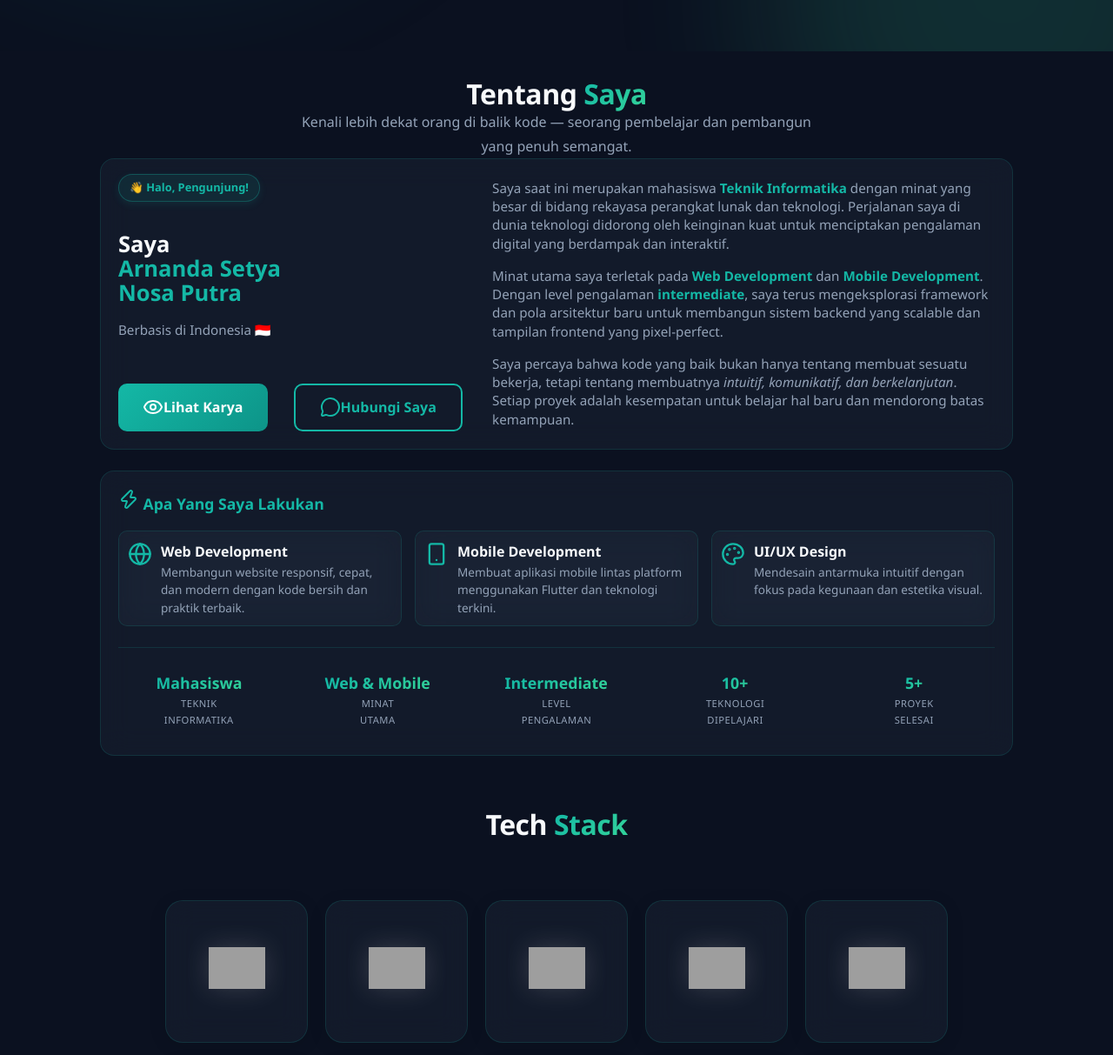
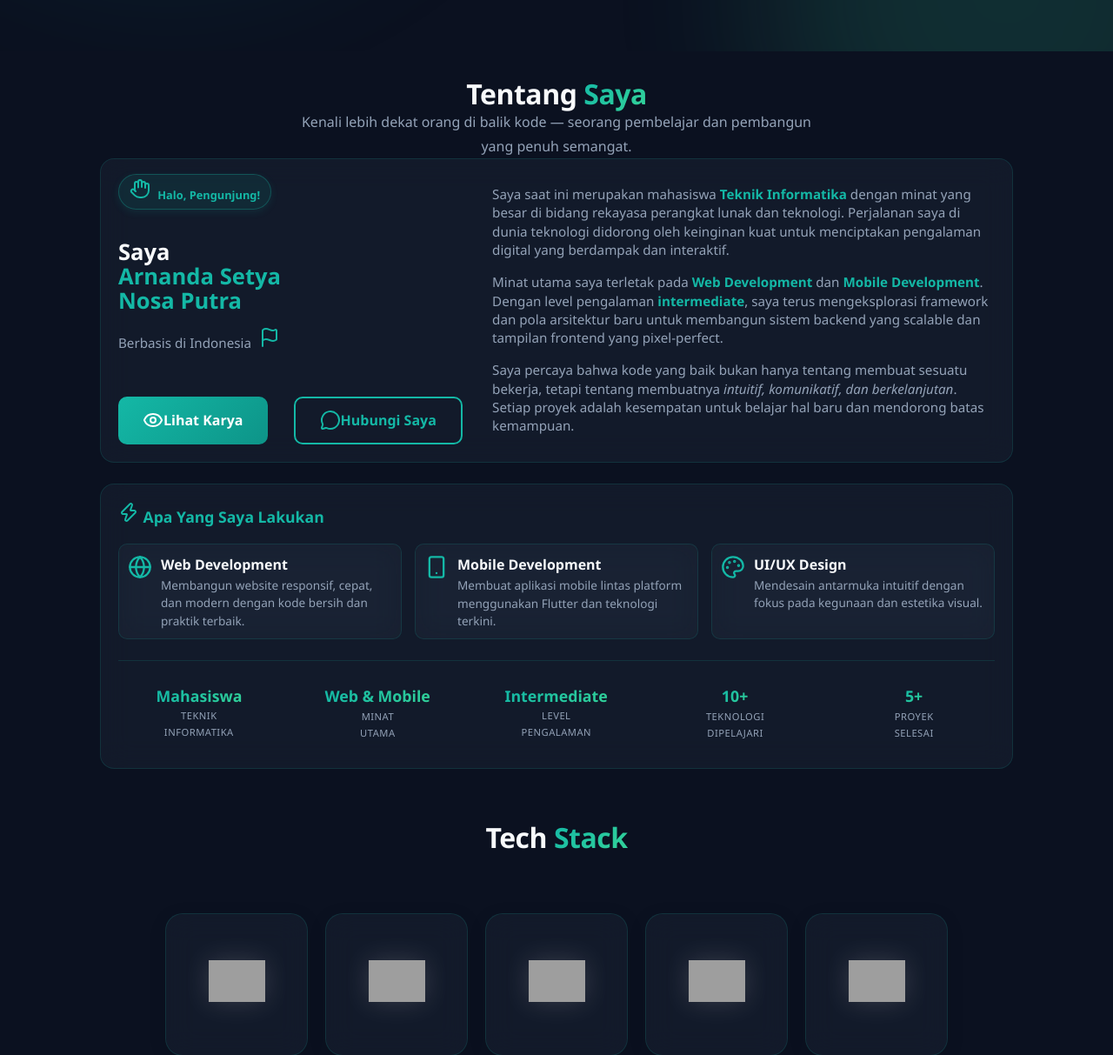
Before and after one commit to arnadd72/portofolio, a PHP site: page /portfolio.php in a window 1280 px wide. Shown: the part 741-1954 px from the top of the page at 87% size. Run offline with PHP 8.4, Linux system fonts and the light colour scheme; some libraries are stand-ins or nearby versions; grey boxes are pictures that could not be loaded.

Commit message:
portfolio website revisi 1.1

```diff
--- a/includes/footer.php
+++ b/includes/footer.php
@@ -18,7 +18,7 @@
             </a>
         </div>
         <p style="color: var(--text-muted); font-size: 0.9rem;">
-            &copy; <?= date('Y') ?> Arnanda Setya Nosa Putra. Dirancang & Dibangun dengan ❤️ menggunakan PHP & JS.
+            &copy; <?= date('Y') ?> Arnanda Setya Nosa Putra. Dirancang & Dibangun dengan <i data-lucide="heart" class="icon-sm" style="display:inline-block; color:var(--primary); margin: 0 2px;"></i> menggunakan PHP & JS.
         </p>
     </div>
 </footer>
@@ -31,6 +31,16 @@
     lucide.createIcons();
 </script>
 
+<!-- AOS Script -->
+<script src="https://unpkg.com/aos@2.3.1/dist/aos.js"></script>
+<script>
+    AOS.init({
+        duration: 800,
+        once: false,
+        mirror: true
+    });
+</script>
+
 <script src="assets/js/main.js" defer></script>
 </body>
 
--- a/includes/header.php
+++ b/includes/header.php
@@ -11,6 +11,8 @@
 
     <link rel="stylesheet" href="assets/css/main.css?v=<?= time(); ?>">
     <link rel="stylesheet" href="assets/css/animations.css?v=<?= time(); ?>">
+    <!-- AOS Library -->
+    <link href="https://unpkg.com/aos@2.3.1/dist/aos.css" rel="stylesheet">
     <link rel="stylesheet" href="assets/css/welcome.css?v=<?= time(); ?>">
     <link rel="stylesheet" href="assets/css/home.css?v=<?= time(); ?>">
     <link rel="stylesheet" href="assets/css/about.css?v=<?= time(); ?>">
--- a/includes/sections/about.php
+++ b/includes/sections/about.php
@@ -12,9 +12,9 @@
 
             <div class="about-top-grid">
                 <div class="bio-header">
-                    <span class="greeting-badge">👋 Halo, Pengunjung!</span>
+                    <span class="greeting-badge"><i data-lucide="hand" class="icon-sm" style="display:inline-block; margin-right:5px;"></i> Halo, Pengunjung!</span>
                     <h3 class="bento-title mt-2">Saya <br><span class="text-primary">Arnanda Setya<br>Nosa Putra</span></h3>
-                    <p class="text-muted mt-1" style="font-size: 0.95rem;">Berbasis di Indonesia 🇮🇩</p>
+                    <p class="text-muted mt-1" style="font-size: 0.95rem;">Berbasis di Indonesia <i data-lucide="flag" class="icon-sm" style="display:inline-block; margin-left:5px; color:var(--primary);"></i></p>
 
                     <div class="bio-actions mt-3 reveal-up delay-200" style="justify-content: flex-start;">
                         <a href="#projects" class="btn btn-primary magnetic-el" style="margin-right: 15px;">
@@ -41,28 +41,28 @@
         </div>
 
         <!-- Kartu Kedua: Apa Yang Saya Lakukan & Fakta Singkat -->
-        <div class="about-content-wrapper glass hover-glow p-4 mt-4 reveal-up delay-200">
+        <div class="about-content-wrapper glass hover-glow p-4 mt-4" data-aos="fade-up" data-aos-duration="1000">
             <!-- Apa Yang Saya Lakukan -->
-            <div class="what-i-do reveal-up delay-400">
+            <div class="what-i-do" data-aos="zoom-in" data-aos-delay="200">
                 <h4 class="text-primary" style="font-size: 1.1rem; font-weight: 700; margin-bottom: 15px;">
                     <i data-lucide="zap" class="icon-sm"></i> Apa Yang Saya Lakukan
                 </h4>
                 <div class="services-grid">
-                    <div class="service-item glass reveal-left delay-200">
+                    <div class="service-item glass" data-aos="fade-up" data-aos-delay="300">
                         <i data-lucide="globe" class="service-icon"></i>
                         <div>
                             <strong>Web Development</strong>
                             <p class="text-muted text-sm">Membangun website responsif, cepat, dan modern dengan kode bersih dan praktik terbaik.</p>
                         </div>
                     </div>
-                    <div class="service-item glass reveal-scale delay-300">
+                    <div class="service-item glass" data-aos="zoom-in" data-aos-delay="400">
                         <i data-lucide="smartphone" class="service-icon"></i>
                         <div>
                             <strong>Mobile Development</strong>
                             <p class="text-muted text-sm">Membuat aplikasi mobile lintas platform menggunakan Flutter dan teknologi terkini.</p>
                         </div>
                     </div>
-                    <div class="service-item glass reveal-right delay-400">
+                    <div class="service-item glass" data-aos="fade-up" data-aos-delay="500">
                         <i data-lucide="palette" class="service-icon"></i>
                         <div>
                             <strong>UI/UX Design</strong>
@@ -74,23 +74,23 @@
 
             <!-- Fakta Singkat -->
             <div class="quick-facts mt-4">
-                <div class="fact-item reveal-left delay-200">
+                <div class="fact-item" data-aos="zoom-in" data-aos-delay="300">
                     <span class="fact-number highlight">Mahasiswa</span>
                     <span class="fact-label">Teknik<br>Informatika</span>
                 </div>
-                <div class="fact-item reveal-up delay-300">
+                <div class="fact-item" data-aos="fade-up" data-aos-delay="400">
                     <span class="fact-number highlight">Web & Mobile</span>
                     <span class="fact-label">Minat<br>Utama</span>
                 </div>
-                <div class="fact-item reveal-down delay-400">
+                <div class="fact-item" data-aos="zoom-in" data-aos-delay="500">
                     <span class="fact-number highlight">Intermediate</span>
                     <span class="fact-label">Level<br>Pengalaman</span>
                 </div>
-                <div class="fact-item reveal-up delay-500">
+                <div class="fact-item" data-aos="fade-up" data-aos-delay="600">
                     <span class="fact-number highlight">10+</span>
                     <span class="fact-label">Teknologi<br>Dipelajari</span>
                 </div>
-                <div class="fact-item reveal-right delay-600">
+                <div class="fact-item" data-aos="zoom-in" data-aos-delay="700">
                     <span class="fact-number highlight">5+</span>
                     <span class="fact-label">Proyek<br>Selesai</span>
                 </div>
--- a/includes/sections/projects.php
+++ b/includes/sections/projects.php
@@ -23,7 +23,8 @@
             foreach ($projects as $proj):
                 $delayClass = "delay-" . (($index % 5 + 1) * 100);
             ?>
-                <div class="project-card glass hover-lift hover-glow reveal-up <?= $delayClass ?>"
+                <div class="project-card glass hover-lift hover-glow <?= $delayClass ?>"
+                    data-aos="zoom-in-up" data-aos-anchor-placement="top-center" data-aos-duration="800"
                     data-category="<?= htmlspecialchars($proj['category']) ?>">
 
                     <div class="project-img-wrapper">
@@ -53,15 +54,15 @@
 
                         <div class="project-links mt-2">
                             <a href="<?= htmlspecialchars($proj['demo_link']) ?>"
-                                target="_blank" class="link-btn magnetic-el">
-                                <i data-lucide="external-link"
-                                    class="icon-sm"></i> Demo
+                                target="_blank" class="link-btn magnetic-el" style="display:flex; align-items:center;">
+                                <img src="https://raw.githubusercontent.com/Tarikul-Islam-Anik/Animated-Fluent-Emojis/master/Emojis/Travel%20and%20places/Rocket.png"
+                                     alt="Demo" style="width:20px; height:20px; margin-right:6px;" /> Demo
                             </a>
                             <a href="<?= htmlspecialchars($proj['github_link']) ?>"
                                 target="_blank"
-                                class="link-btn outline magnetic-el">
-                                <i data-lucide="github"
-                                    class="icon-sm"></i> GitHub
+                                class="link-btn outline magnetic-el" style="display:flex; align-items:center;">
+                                <img src="https://skillicons.dev/icons?i=github"
+                                     alt="GitHub" style="width:20px; height:20px; margin-right:6px; border-radius:50%;" /> GitHub
                             </a>
                         </div>
                     </div>
```
